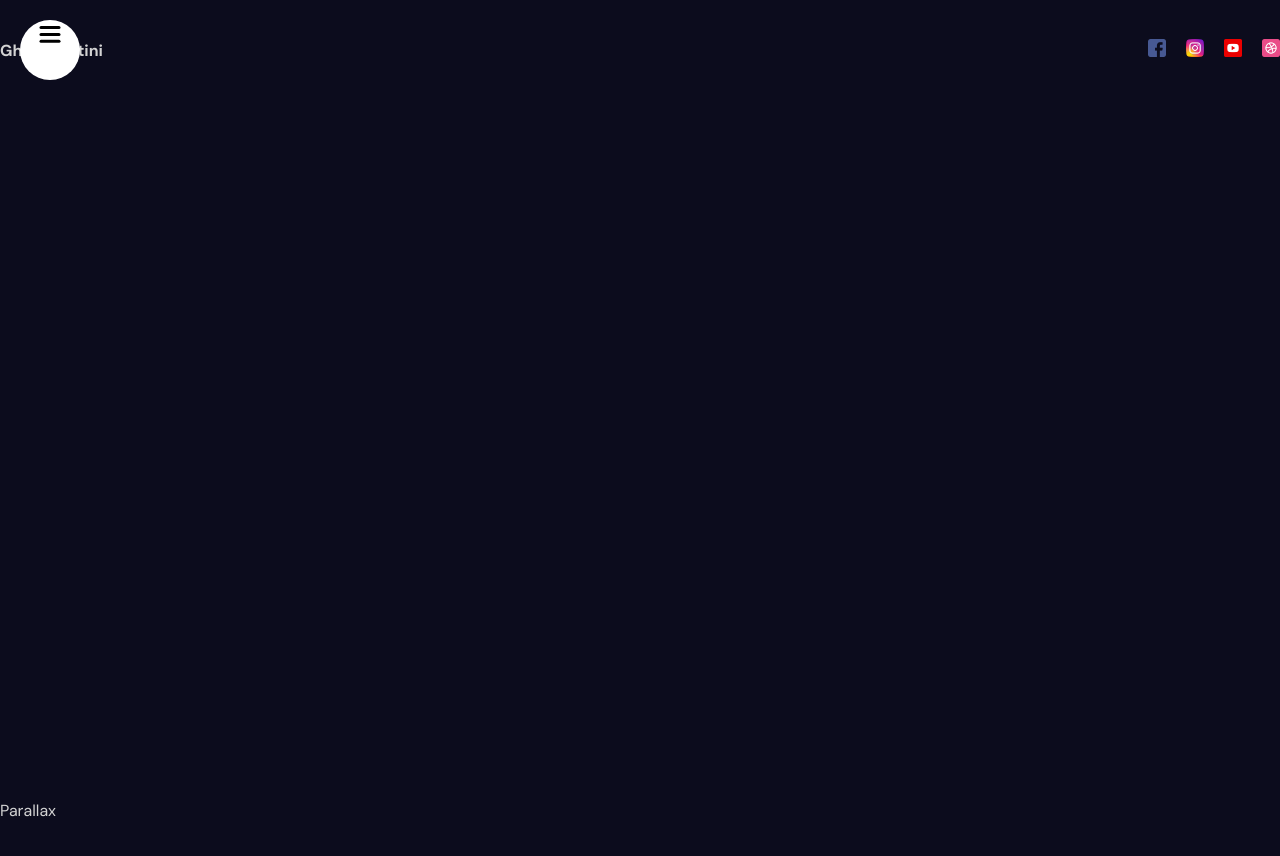
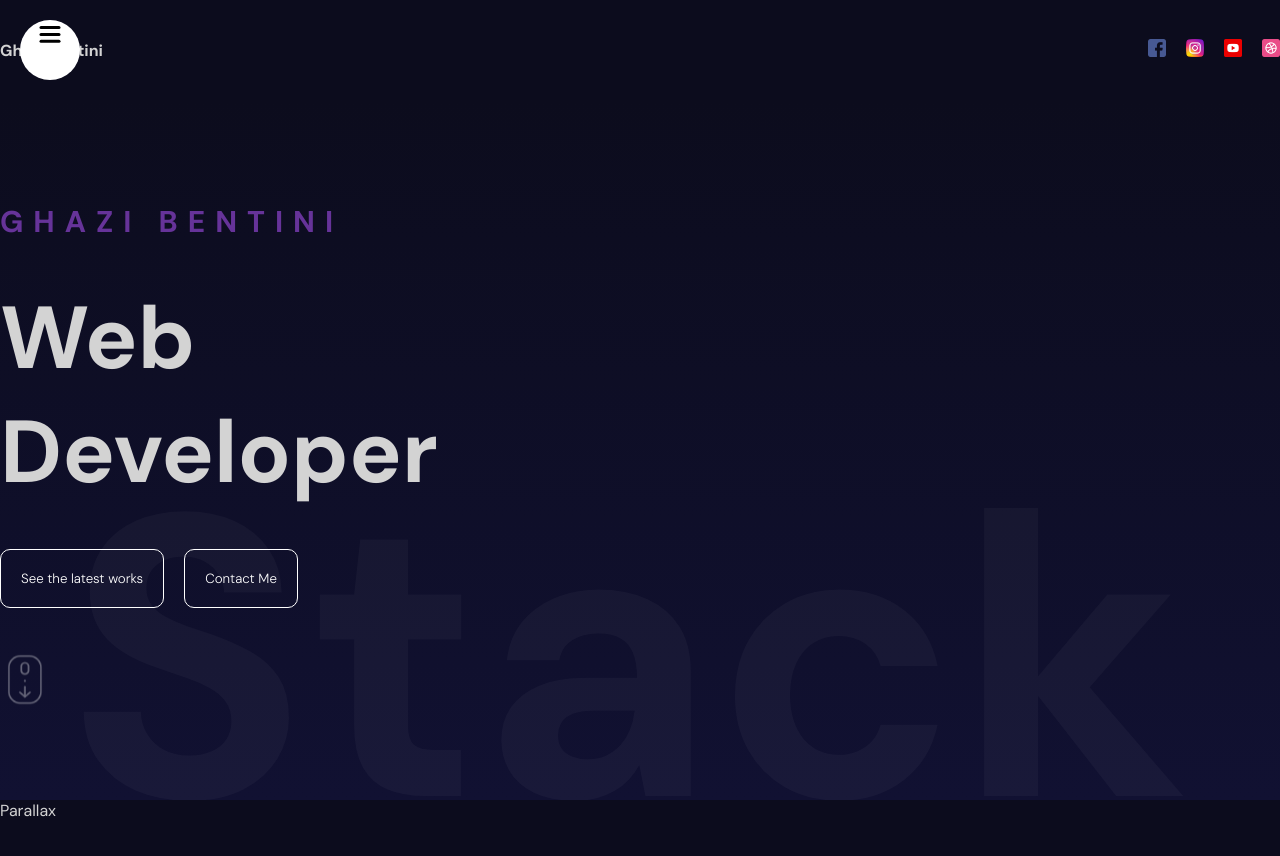
Before and after one commit to ghazibentini/portfolio, a React (Vite) app: page / in a window 1280 px wide. Shown: the top 856 px of the page. Built offline with nearby package versions, Linux system fonts and the light colour scheme.

Commit message:
hero section done

```diff
--- a/src/App.jsx
+++ b/src/App.jsx
@@ -1,4 +1,5 @@
 import "./app.scss";
+import Hero from "./components/hero/Hero";
 import Navbar from "./components/navbar/Navbar";
 import Test from "./Test";
 
@@ -7,6 +8,7 @@
     <div>
       <section id="Homepage">
         <Navbar />
+        <Hero/>
       </section>
       <section id="Services">Parallax</section>
       <section>Services</section>
--- /dev/null
+++ b/src/components/hero/Hero.jsx
@@ -0,0 +1,75 @@
+import { motion } from "framer-motion";
+import "./hero.scss";
+const textVariants = {
+  initial: {
+    x: -500,
+    opacity: 0,
+  },
+  animate: {
+    x: 0,
+    opacity: 1,
+    transition: {
+      duration: 1,
+      staggerChildren: 0.1,
+    },
+  },
+  scrollButton: {
+    opacity: 0,
+    y: 10,
+    transition: {
+      duration: 2,
+      repeat: Infinity,
+    },
+  },
+};
+const sliderVariants = {
+  initial: {
+    x: 0,
+  },
+  animate: {
+    x: "-220%",
+
+    transition: {
+      repeat: Infinity,
+      repeatType:"mirror",
+      duration: 20,
+    },
+  },
+};
+
+const Hero = () => {
+  return (
+    <div className="hero">
+      <div className="wrapper">
+        <motion.div
+          className="textContainer"
+          variants={textVariants}
+          initial="initial"
+          animate="animate"
+        >
+          <motion.h2 variants={textVariants}>GHAZI BENTINI</motion.h2>
+
+          <motion.h1 variants={textVariants}>Web Developer</motion.h1>
+          <motion.div className="buttons">
+            <motion.button variants={textVariants}>
+              See the latest works
+            </motion.button>
+            <motion.button variants={textVariants}>Contact Me</motion.button>
+          </motion.div>
+          <motion.img
+            variants={textVariants}
+            animate="scrollButton"
+            src="/scroll.png"
+            alt=""
+          />
+        </motion.div>
+      </div>
+      <motion.div className="slidingTextContainer" variants={sliderVariants} initial="initial" animate="animate">Full Stack Web Developer</motion.div>
+      <div className="imageContainer">
+        {/* <img src="/hero.png" alt="" /> */}
+      </div>
+    </div>
+  );
+};
+
+export default Hero;
--- /dev/null
+++ b/src/components/hero/hero.scss
@@ -0,0 +1,59 @@
+.hero {
+  height: calc(100vh - 100px);
+  overflow: hidden;
+  background: linear-gradient(180deg, #0c0c1d, #111132);
+  position: relative;
+
+  .wrapper {
+    max-width: 1366px;
+    height: 100%;
+    margin: auto;
+
+    .textContainer {
+      width: 50%;
+      height: 100%;
+      display: flex;
+      flex-direction: column;
+      justify-content: center;
+      gap: 40px;
+      h2 {
+        font-size: 30px;
+        color: rebeccapurple;
+        letter-spacing: 10px;
+      }
+      h1 {
+        font-size: 88px;
+      }
+      .buttons {
+        button {
+          padding: 20px;
+          border: 1px solid white;
+          border-radius: 10px;
+          background-color: transparent;
+          margin-right: 20px;
+          color: white;
+          cursor: pointer;
+          font-weight: 300;
+        }
+      }
+      img {
+        width: 50px;
+      }
+    }
+  }
+  .imageContainer {
+    height: 100%;
+    position: absolute;
+    top: 0;
+    right: 0;
+  }
+  .slidingTextContainer{
+    position:absolute;
+    font-size: 50vh;
+    bottom: -120px;
+    white-space: nowrap;
+    color:#ffffff09 ;
+    width: 50%;
+    font-weight: bold;
+  }
+}
```
Also changed, not shown: public/hero2.png (added).
